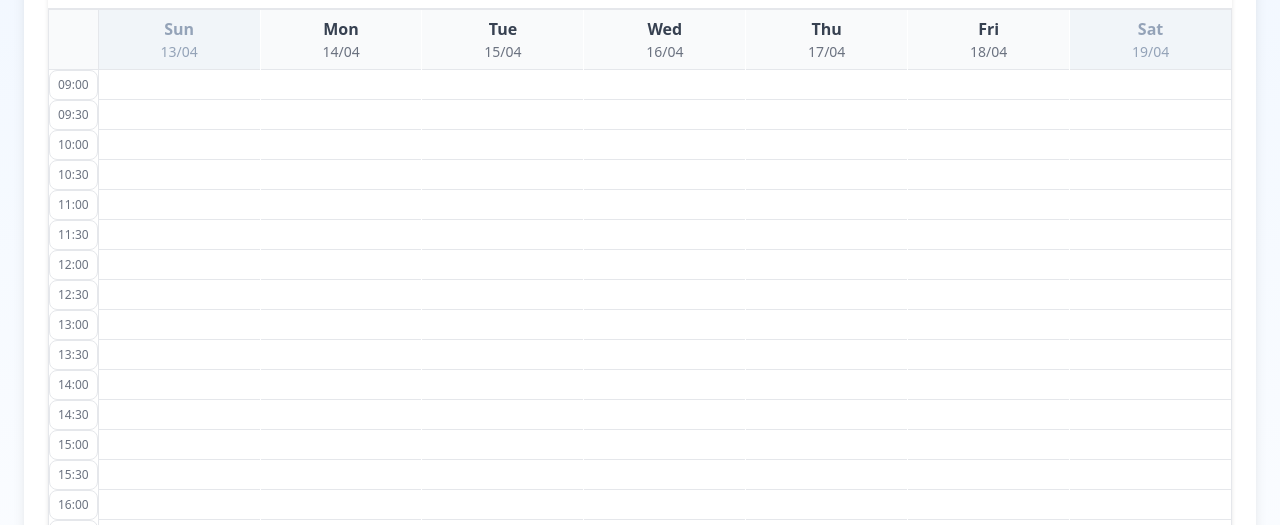
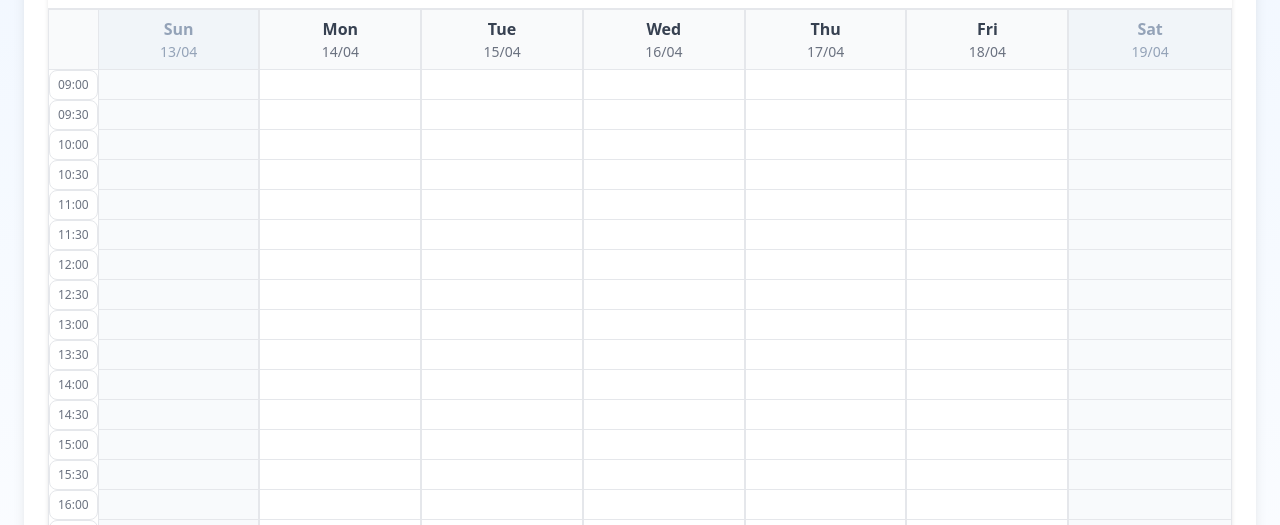
Before and after one commit to Fn-M/availability-calendar, a React (Vite) app: page / in a window 1280 px wide. Shown: the part 275-800 px from the top of the page. Built offline with nearby package versions, Linux system fonts and the light colour scheme; no server answers.

Commit message:
UI and Debugging
Add separators between dates.
Debugging the issue with creation dates.

```diff
--- a/src/components/ModernCalendar.css
+++ b/src/components/ModernCalendar.css
@@ -242,14 +242,18 @@
 .day-columns-container {
   display: grid;
   grid-template-columns: repeat(7, 1fr);
-  gap: 1px;
-  background-color: white;
+  /* Remove gap and background-color to allow borders to show */
 }
 
 .day-column {
   display: flex;
   flex-direction: column;
-  background: white;
+  /* Remove background so border is visible */
+  background: none;
+}
+
+.day-column.not-last {
+  border-right: 2px solid #e5e7eb;
 }
 
 .day-header {
@@ -367,7 +371,7 @@
 }
 
 .time-slot-cell.weekend {
-  background: #f8fafc;
+  background: #f8fafc !important;
 }
 
 /* Mobile responsiveness */
--- a/src/components/ModernCalendar.jsx
+++ b/src/components/ModernCalendar.jsx
@@ -139,10 +139,12 @@ const ModernCalendar = ({ events: initialEvents, isAdmin }) => {
   const handleAddEvent = async (newEvent) => {
     try {
       // Ensure all values are properly formatted
+      console.log(newEvent.start)
+      console.log(newEvent.start.toISOString())
       const payload = {
         title: String(newEvent.title || ''),
         start: newEvent.start instanceof Date
-          ? newEvent.start.toISOString()
+          ? newEvent.start
           : new Date(newEvent.start).toISOString(),
         end: newEvent.end instanceof Date
           ? newEvent.end.toISOString()
@@ -342,12 +344,12 @@ const ModernCalendar = ({ events: initialEvents, isAdmin }) => {
         </div>
 
         <div className="day-columns-container">
-          {(isMobile ? [currentDate] : weekDays).map((day, dayIndex) => (
+          {(isMobile ? [currentDate] : weekDays).map((day, dayIndex, arr) => (
             <div
               key={dayIndex}
-              className={`day-column ${isWeekend(day) ? 'weekend' : ''}`}
+              className={`day-column${isWeekend(day) ? ' weekend' : ''}${dayIndex !== arr.length - 1 ? ' not-last' : ''}`}
             >
-              <div className={`day-header ${isWeekend(day) ? 'weekend' : ''}`}>
+              <div className={`day-header${isWeekend(day) ? ' weekend' : ''}`}>
                 <div className="day-name">{format(day, 'EEE')}</div>
                 <div className="day-date">{format(day, 'd/MM')}</div>
               </div>
@@ -355,11 +357,11 @@ const ModernCalendar = ({ events: initialEvents, isAdmin }) => {
                 {timeSlots.map((timeSlot, timeIndex) => {
                   const event = getEventForSlot(day, timeSlot);
                   const isFirst = isFirstSlotOfEvent(day, timeSlot, event);
-
+                  const isWeekendDay = isWeekend(day);
                   return (
                     <div
                       key={timeIndex}
-                      className={`time-slot-cell ${event ? 'booked' : 'available'}`}
+                      className={`time-slot-cell${event ? ' booked' : ' available'}${isWeekendDay ? ' weekend' : ''}`}
                       onClick={() => isAdmin && handleCellClick(day, timeSlot)}
                     >
                       {event && isFirst && (
--- a/src/pages/AdminPage.jsx
+++ b/src/pages/AdminPage.jsx
@@ -2,7 +2,7 @@ import React, { useState, useEffect } from 'react';
 import ModernCalendar from '../components/ModernCalendar';
 
 const AdminPage = () => {
-  const [authenticated, setAuthenticated] = useState(false);
+  const [authenticated, setAuthenticated] = useState(true);
   const [inputPassword, setInputPassword] = useState('');
   const [error, setError] = useState('');
   const [events, setEvents] = useState([]);
```
Also changed, not shown: 1 other file (tests, documents, lock files or other folders).
